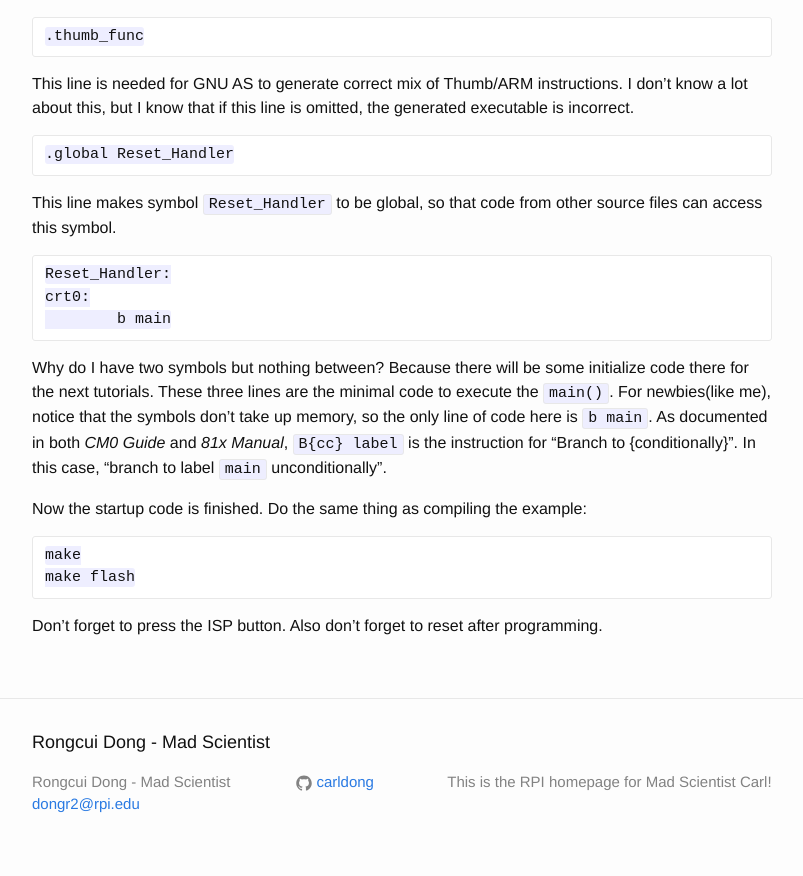
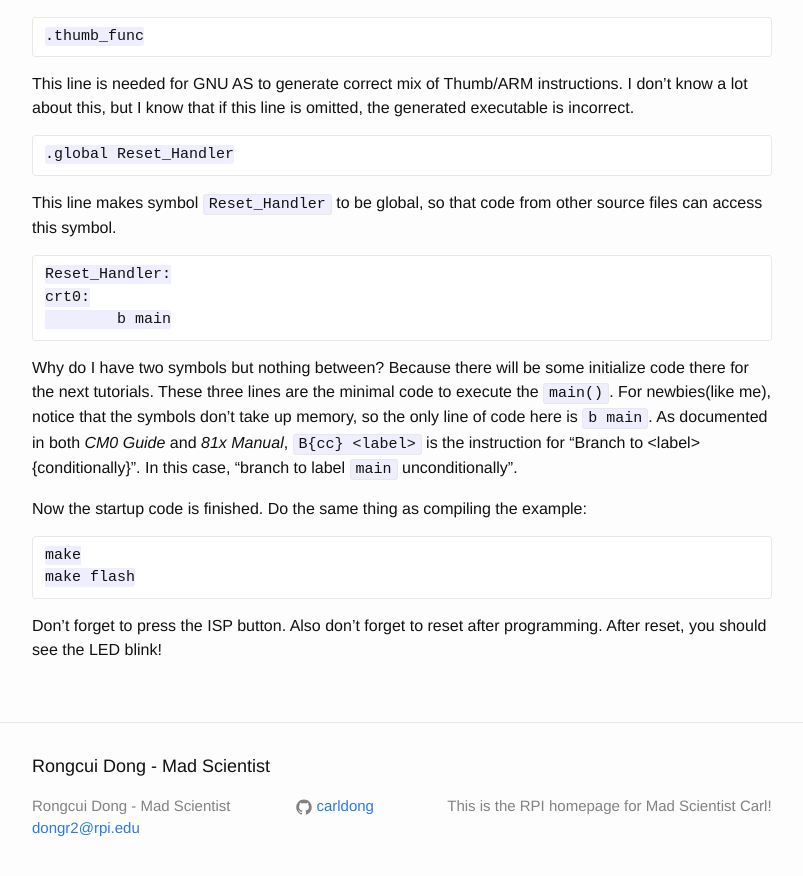
Before and after one commit to carldong/Personal-Blog, a Jekyll site: the page built from _posts/2014-11-27-LPC810-T01.markdown, in a window 1280 px wide and 900 px high, scrolled down 8519 px. Shown: the top 876 px of the window, without its empty margins (238-1041 px from the left). Built offline with Jekyll 4.4.1, drawn with Linux system fonts in a browser that asks for light colours; formulas are drawn with MathJax 3.

Commit message:
Fixed some small typo

```diff
--- a/_posts/2014-11-27-LPC810-T01.markdown
+++ b/_posts/2014-11-27-LPC810-T01.markdown
@@ -249,11 +249,11 @@ This line makes symbol `Reset_Handler` to be global, so that code from other sou
 	crt0:
 		b main
 
-Why do I have two symbols but nothing between? Because there will be some initialize code there for the next tutorials. These three lines are the minimal code to execute the `main()`. For newbies(like me), notice that the symbols don't take up memory, so the only line of code here is `b main`. As documented in both *CM0 Guide* and *81x Manual*, `B{cc} label` is the instruction for "Branch to <label> {conditionally}". In this case, "branch to label `main` unconditionally".
+Why do I have two symbols but nothing between? Because there will be some initialize code there for the next tutorials. These three lines are the minimal code to execute the `main()`. For newbies(like me), notice that the symbols don't take up memory, so the only line of code here is `b main`. As documented in both *CM0 Guide* and *81x Manual*, `B{cc} <label>` is the instruction for "Branch to \<label\> {conditionally}". In this case, "branch to label `main` unconditionally".
 
 Now the startup code is finished. Do the same thing as compiling the example:
 
 	make
 	make flash
 
-Don't forget to press the ISP button. Also don't forget to reset after programming.
+Don't forget to press the ISP button. Also don't forget to reset after programming. After reset, you should see the LED blink!
```
